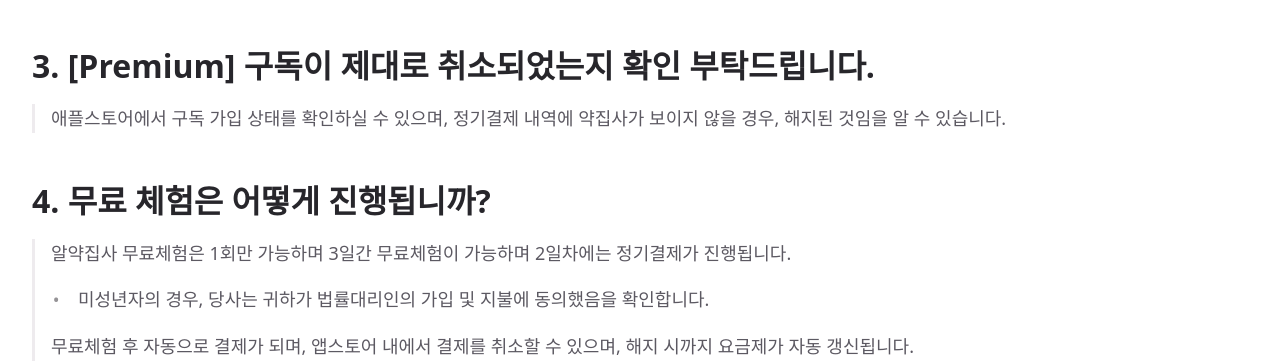
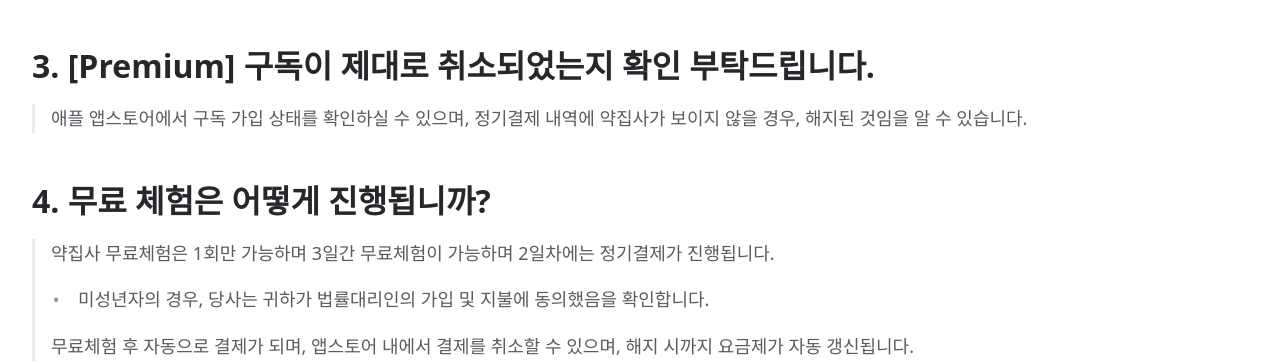
Before and after one commit to Brygmo/brygmo.github.io, a Jekyll site: the page built from docs/pill-butler/faq/ko.md, in a window 1280 px wide. Shown: the part 678-1041 px from the top of the page. Built offline with Jekyll 4.4.1, drawn with Linux system fonts in a browser that asks for light colours; cached includes are drawn as plain includes.

Commit message:
Update ko.md2

```diff
--- a/docs/pill-butler/faq/ko.md
+++ b/docs/pill-butler/faq/ko.md
@@ -36,13 +36,13 @@ nav_order: 2
 ## **3. [Premium] 구독이 제대로 취소되었는지 확인 부탁드립니다.**
 
 {: .fs-5 }
-> 애플스토어에서 구독 가입 상태를 확인하실 수 있으며, 정기결제 내역에 약집사가 보이지 않을 경우, 해지된 것임을 알 수 있습니다.
+> 애플 앱스토어에서 구독 가입 상태를 확인하실 수 있으며, 정기결제 내역에 약집사가 보이지 않을 경우, 해지된 것임을 알 수 있습니다.
 
 {: .fs-7 }
 ## **4. 무료 체험은 어떻게 진행됩니까?**
 
 {: .fs-5 }
-> 알약집사 무료체험은 1회만 가능하며 3일간 무료체험이 가능하며 2일차에는 정기결제가 진행됩니다.
+> 약집사 무료체험은 1회만 가능하며 3일간 무료체험이 가능하며 2일차에는 정기결제가 진행됩니다.
 >
 > - 미성년자의 경우, 당사는 귀하가 법률대리인의 가입 및 지불에 동의했음을 확인합니다.
 >
```
